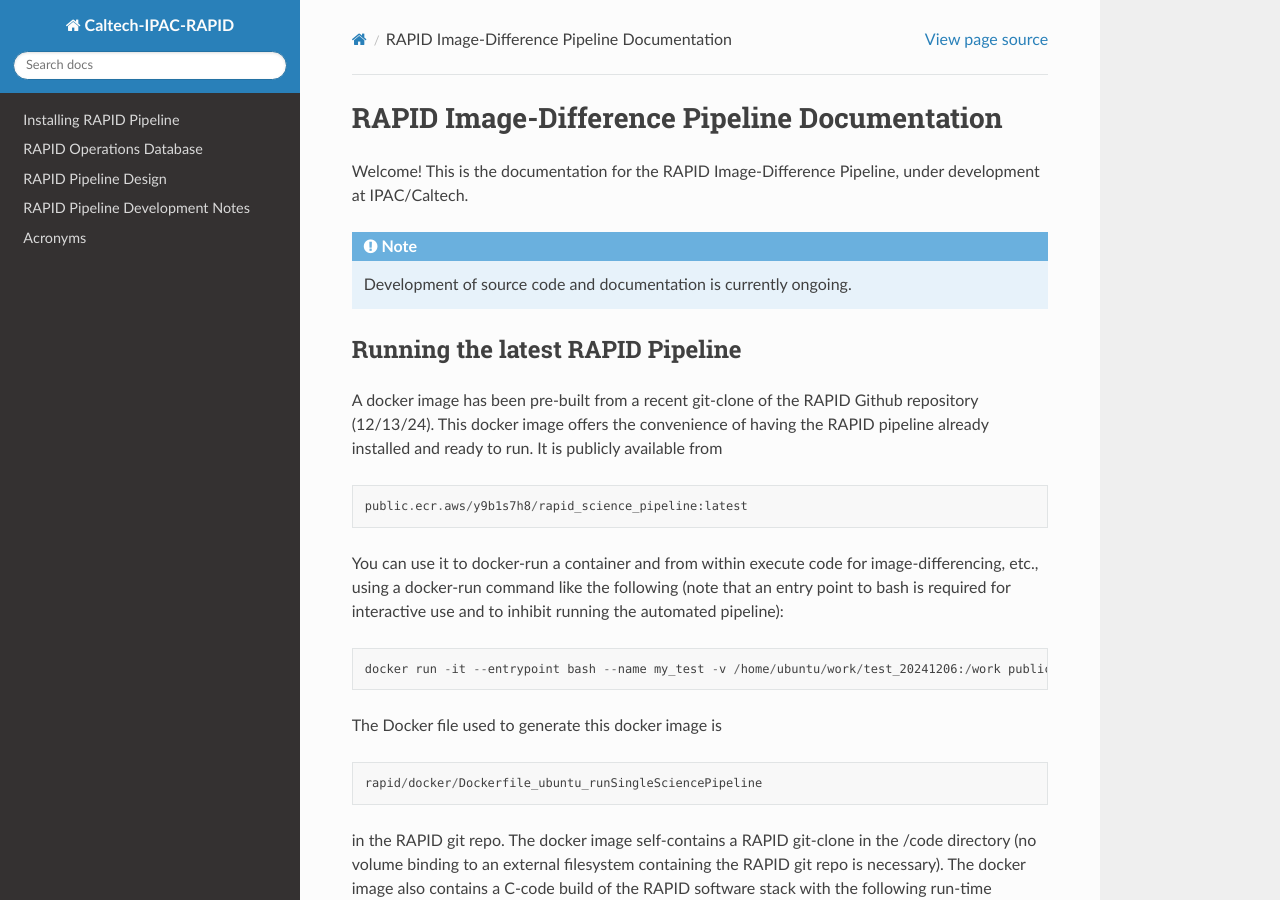
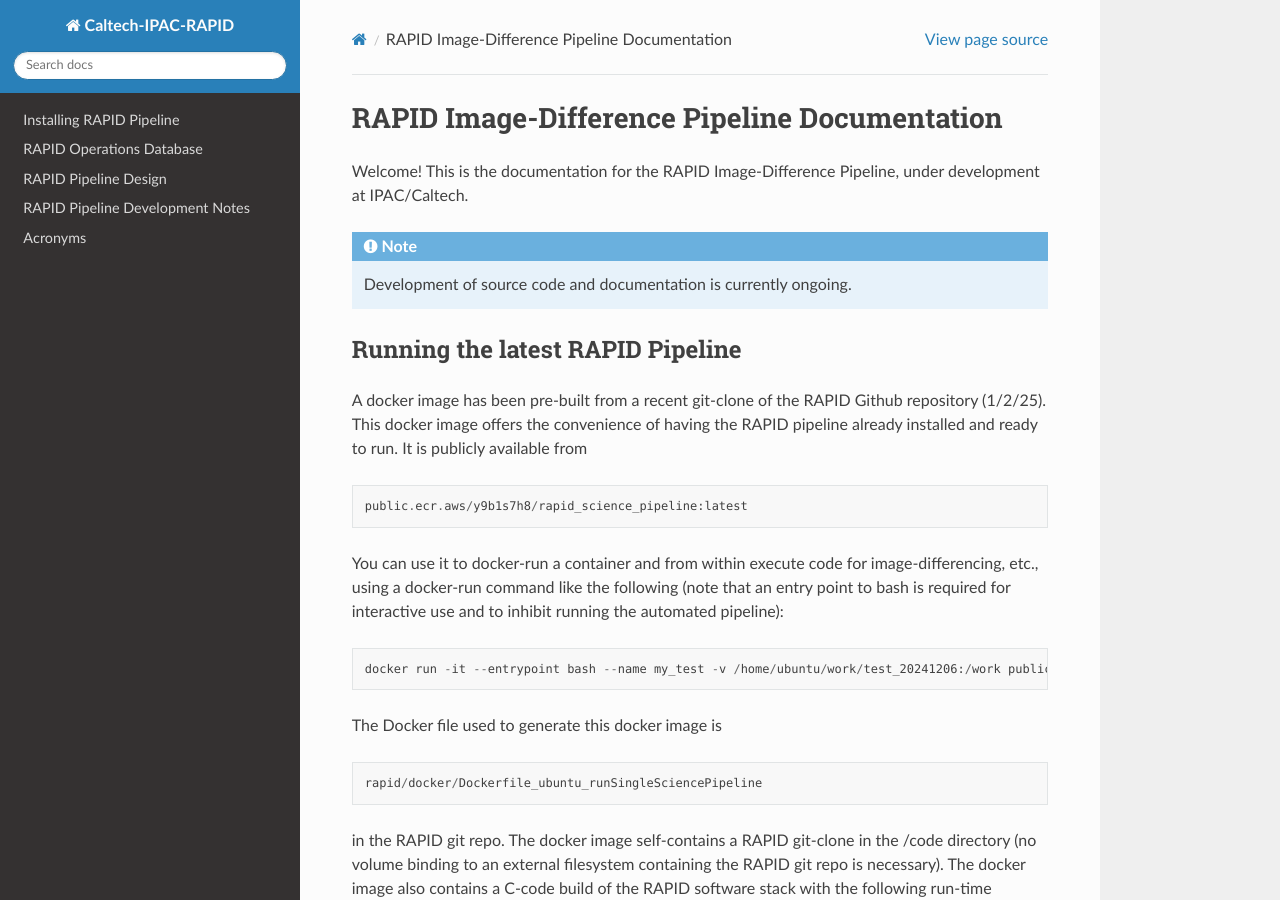
Before and after one commit to Caltech-IPAC/rapid, a Sphinx documentation site: the page built from docs/source/index.rst, in a window 1280 px wide and 900 px high. Built offline with Sphinx 7.4.7 and the Read the Docs theme 3.1.0, drawn with Linux system fonts in a browser that asks for light colours.

Commit message:
Updated last build date of docker container.

```diff
--- a/docs/source/index.rst
+++ b/docs/source/index.rst
@@ -18,7 +18,7 @@ Running the latest RAPID Pipeline
 *************************************
 
 A docker image has been pre-built from a recent git-clone of the RAPID Github
-repository (12/13/24).
+repository (1/2/25).
 This docker image offers the convenience of having the RAPID
 pipeline already installed and ready to run.  It is publicly available from
 
```
